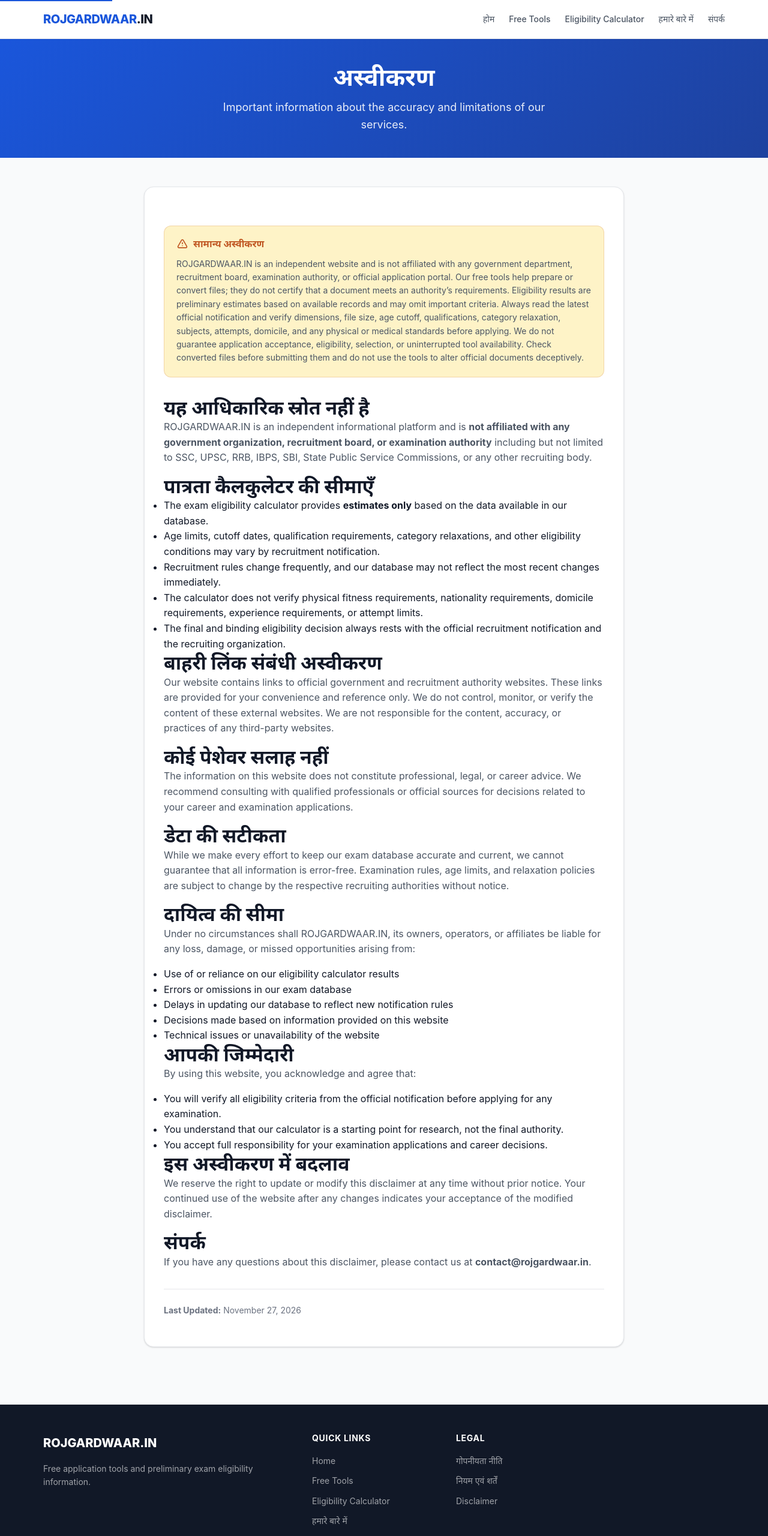
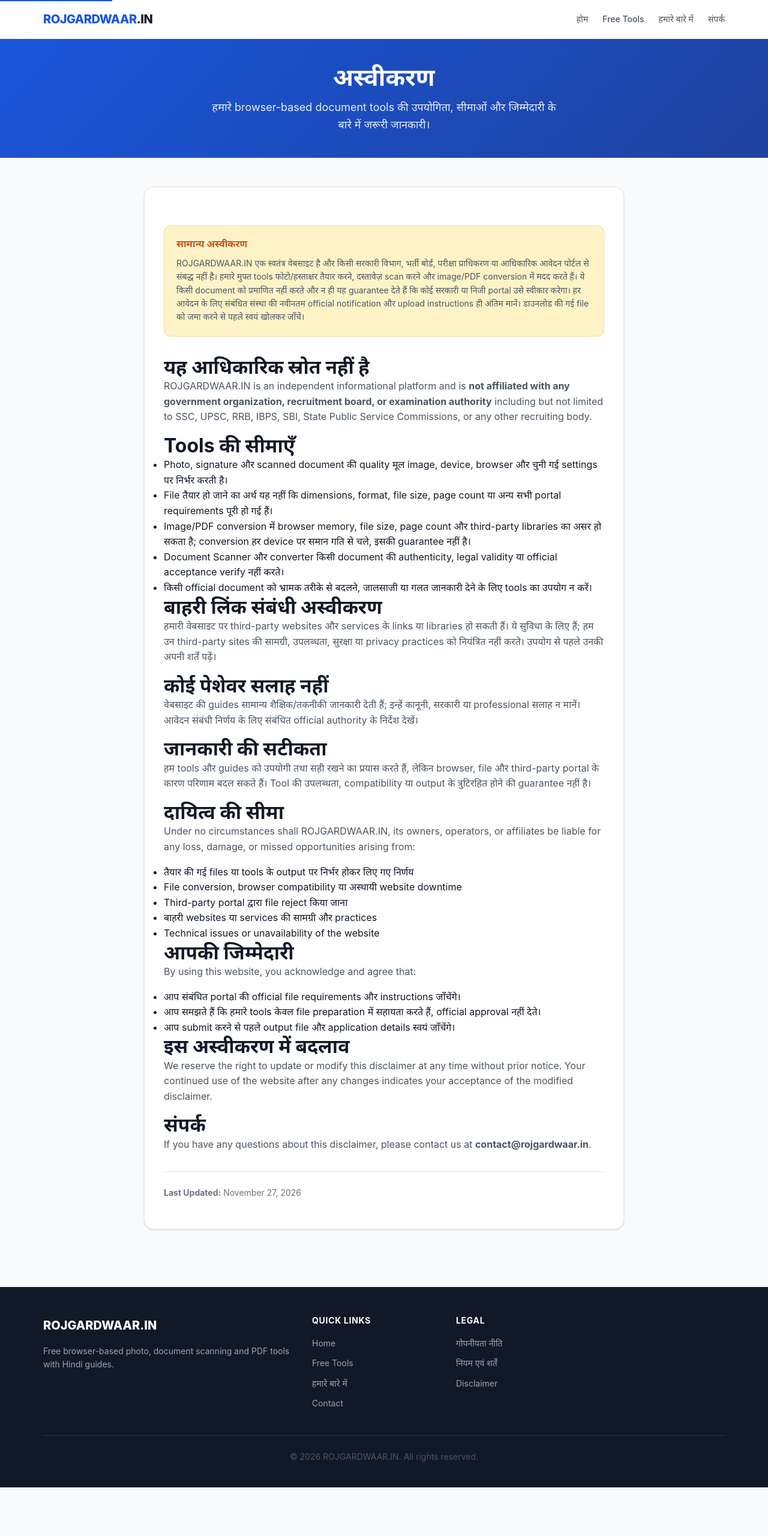
Before and after one commit to sumitkumarsharma11x-glitch/rojgardwaar.in, a plain HTML site: page pages/disclaimer.html in a window 1280 px wide. Shown: the top 2560 px of the page at 60% size. After the commit the page ends 2479 px from the top, so only its background shows below. Drawn offline with Linux system fonts and the light colour scheme.

Commit message:
Align legal pages and tools with current website focus
* Align legal and tool pages with current document-tool focus

* Align legal and tool pages with current document-tool focus

* Align legal and tool pages with current document-tool focus

* Align legal and tool pages with current document-tool focus

* Align legal and tool pages with current document-tool focus

* Align legal and tool pages with current document-tool focus

* Align legal and tool pages with current document-tool focus

* Remove retired eligibility promotion from tools and legal navigation

* Remove retired eligibility promotion from tools and legal navigation

* Remove retired eligibility promotion from tools and legal navigation

* Remove retired eligibility promotion from tools and legal navigation

* Clarify document scanner local-processing statement

```diff
--- a/pages/disclaimer.html
+++ b/pages/disclaimer.html
@@ -3,7 +3,7 @@
 <head>
   <meta charset="UTF-8">
   <meta name="viewport" content="width=device-width, initial-scale=1.0">
-  <meta name="description" content="Disclaimer for ROJGARDWAAR.IN free application tools and preliminary exam eligibility information.">
+  <meta name="description" content="ROJGARDWAAR.IN के मुफ्त फोटो, दस्तावेज़ स्कैन और PDF tools के उपयोग की सीमाएँ और अस्वीकरण।">
   <link rel="canonical" href="https://rojgardwaar.in/pages/disclaimer.html">
 <meta property="og:type" content="website"><meta property="og:site_name" content="ROJGARDWAAR.IN"><title>Disclaimer | ROJGARDWAAR.IN</title>
   <link rel="preconnect" href="https://fonts.googleapis.com">
@@ -18,7 +18,7 @@
   <header class="site-header" role="banner">
     <div class="container header-inner">
       <a href="../index.html" class="logo">ROJGARDWAAR<span>.IN</span></a>
-      <nav class="main-nav" role="navigation" aria-label="Main navigation"><a href="../index.html" class="nav-link">होम</a><a href="../form-tools.html" class="nav-link">Free Tools</a><a href="../eligibility.html" class="nav-link">Eligibility Calculator</a><a href="./about.html" class="nav-link">हमारे बारे में</a><a href="./contact.html" class="nav-link">संपर्क</a></nav>
+      <nav class="main-nav" role="navigation" aria-label="Main navigation"><a href="../index.html" class="nav-link">होम</a><a href="../form-tools.html" class="nav-link">Free Tools</a><a href="./about.html" class="nav-link">हमारे बारे में</a><a href="./contact.html" class="nav-link">संपर्क</a></nav>
       <button class="menu-toggle" id="menuToggle" aria-expanded="false" aria-controls="mobileMenu" aria-label="Toggle navigation menu">
         <svg width="24" height="24" fill="none" stroke="currentColor" viewBox="0 0 24 24"><path stroke-linecap="round" stroke-linejoin="round" stroke-width="2" d="M4 6h16M4 12h16M4 18h16"/></svg>
       </button>
@@ -35,7 +35,7 @@
     <section class="hero" style="padding: 2.5rem 0;">
       <div class="container">
         <h1>अस्वीकरण</h1>
-        <p>Important information about the accuracy and limitations of our services.</p>
+        <p>हमारे browser-based document tools की उपयोगिता, सीमाओं और जिम्मेदारी के बारे में जरूरी जानकारी।</p>
       </div>
     </section>
 
@@ -44,50 +44,48 @@
         <div class="card" style="max-width: 800px; margin: 0 auto;">
           <div class="card-body">
             <div class="disclaimer-box" style="margin-bottom: 2rem;">
-              <h3>
-                <svg width="20" height="20" fill="none" stroke="currentColor" viewBox="0 0 24 24"><path stroke-linecap="round" stroke-linejoin="round" stroke-width="2" d="M12 9v2m0 4h.01m-6.938 4h13.856c1.54 0 2.502-1.667 1.732-3L13.732 4c-.77-1.333-2.694-1.333-3.464 0L3.34 16c-.77 1.333.192 3 1.732 3z"/></svg>
-                सामान्य अस्वीकरण
-              </h3>
-              <p>ROJGARDWAAR.IN is an independent website and is not affiliated with any government department, recruitment board, examination authority, or official application portal. Our free tools help prepare or convert files; they do not certify that a document meets an authority’s requirements. Eligibility results are preliminary estimates based on available records and may omit important criteria. Always read the latest official notification and verify dimensions, file size, age cutoff, qualifications, category relaxation, subjects, attempts, domicile, and any physical or medical standards before applying. We do not guarantee application acceptance, eligibility, selection, or uninterrupted tool availability. Check converted files before submitting them and do not use the tools to alter official documents deceptively.</p>
+              <h3>सामान्य अस्वीकरण</h3>
+              <p>ROJGARDWAAR.IN एक स्वतंत्र वेबसाइट है और किसी सरकारी विभाग, भर्ती बोर्ड, परीक्षा प्राधिकरण या आधिकारिक आवेदन पोर्टल से संबद्ध नहीं है। हमारे मुफ्त tools फोटो/हस्ताक्षर तैयार करने, दस्तावेज़ scan करने और image/PDF conversion में मदद करते हैं। ये किसी document को प्रमाणित नहीं करते और न ही यह guarantee देते हैं कि कोई सरकारी या निजी portal उसे स्वीकार करेगा। हर आवेदन के लिए संबंधित संस्था की नवीनतम official notification और upload instructions ही अंतिम मानें। डाउनलोड की गई file को जमा करने से पहले स्वयं खोलकर जाँचें।</p>
             </div>
 
             <h2>यह आधिकारिक स्रोत नहीं है</h2>
             <p>ROJGARDWAAR.IN is an independent informational platform and is <strong>not affiliated with any government organization, recruitment board, or examination authority</strong> including but not limited to SSC, UPSC, RRB, IBPS, SBI, State Public Service Commissions, or any other recruiting body.</p>
 
-            <h2>पात्रता कैलकुलेटर की सीमाएँ</h2>
+            <h2>Tools की सीमाएँ</h2>
             <ul>
-              <li>The exam eligibility calculator provides <strong>estimates only</strong> based on the data available in our database.</li>
-              <li>Age limits, cutoff dates, qualification requirements, category relaxations, and other eligibility conditions may vary by recruitment notification.</li>
-              <li>Recruitment rules change frequently, and our database may not reflect the most recent changes immediately.</li>
-              <li>The calculator does not verify physical fitness requirements, nationality requirements, domicile requirements, experience requirements, or attempt limits.</li>
-              <li>The final and binding eligibility decision always rests with the official recruitment notification and the recruiting organization.</li>
+              <li>Photo, signature और scanned document की quality मूल image, device, browser और चुनी गई settings पर निर्भर करती है।</li>
+              <li>File तैयार हो जाने का अर्थ यह नहीं कि dimensions, format, file size, page count या अन्य सभी portal requirements पूरी हो गई हैं।</li>
+              <li>Image/PDF conversion में browser memory, file size, page count और third-party libraries का असर हो सकता है; conversion हर device पर समान गति से चले, इसकी guarantee नहीं है।</li>
+              <li>Document Scanner और converter किसी document की authenticity, legal validity या official acceptance verify नहीं करते।</li>
+              <li>किसी official document को भ्रामक तरीके से बदलने, जालसाजी या गलत जानकारी देने के लिए tools का उपयोग न करें।</li>
             </ul>
 
             <h2>बाहरी लिंक संबंधी अस्वीकरण</h2>
-            <p>Our website contains links to official government and recruitment authority websites. These links are provided for your convenience and reference only. We do not control, monitor, or verify the content of these external websites. We are not responsible for the content, accuracy, or practices of any third-party websites.</p>
+            <p>हमारी वेबसाइट पर third-party websites और services के links या libraries हो सकती हैं। ये सुविधा के लिए हैं; हम उन third-party sites की सामग्री, उपलब्धता, सुरक्षा या privacy practices को नियंत्रित नहीं करते। उपयोग से पहले उनकी अपनी शर्तें पढ़ें।</p>
 
             <h2>कोई पेशेवर सलाह नहीं</h2>
-            <p>The information on this website does not constitute professional, legal, or career advice. We recommend consulting with qualified professionals or official sources for decisions related to your career and examination applications.</p>
+            <p>वेबसाइट की guides सामान्य शैक्षिक/तकनीकी जानकारी देती हैं; इन्हें कानूनी, सरकारी या professional सलाह न मानें। आवेदन संबंधी निर्णय के लिए संबंधित official authority के निर्देश देखें।</p>
 
-            <h2>डेटा की सटीकता</h2>
-            <p>While we make every effort to keep our exam database accurate and current, we cannot guarantee that all information is error-free. Examination rules, age limits, and relaxation policies are subject to change by the respective recruiting authorities without notice.</p>
+            <h2>जानकारी की सटीकता</h2>
+            <p>हम tools और guides को उपयोगी तथा सही रखने का प्रयास करते हैं, लेकिन browser, file और third-party portal के कारण परिणाम बदल सकते हैं। Tool की उपलब्धता, compatibility या output के त्रुटिरहित होने की guarantee नहीं है।</p>
 
             <h2>दायित्व की सीमा</h2>
             <p>Under no circumstances shall ROJGARDWAAR.IN, its owners, operators, or affiliates be liable for any loss, damage, or missed opportunities arising from:</p>
             <ul>
-              <li>Use of or reliance on our eligibility calculator results</li>
-              <li>Errors or omissions in our exam database</li>
-              <li>Delays in updating our database to reflect new notification rules</li>
-              <li>Decisions made based on information provided on this website</li>
+              <li>तैयार की गई files या tools के output पर निर्भर होकर लिए गए निर्णय</li>
+              <li>File conversion, browser compatibility या अस्थायी website downtime</li>
+              <li>Third-party portal द्वारा file reject किया जाना</li>
+              <li>बाहरी websites या services की सामग्री और practices</li>
+
               <li>Technical issues or unavailability of the website</li>
             </ul>
 
             <h2>आपकी जिम्मेदारी</h2>
             <p>By using this website, you acknowledge and agree that:</p>
             <ul>
-              <li>You will verify all eligibility criteria from the official notification before applying for any examination.</li>
-              <li>You understand that our calculator is a starting point for research, not the final authority.</li>
-              <li>You accept full responsibility for your examination applications and career decisions.</li>
+              <li>आप संबंधित portal की official file requirements और instructions जाँचेंगे।</li>
+              <li>आप समझते हैं कि हमारे tools केवल file preparation में सहायता करते हैं, official approval नहीं देते।</li>
+              <li>आप submit करने से पहले output file और application details स्वयं जाँचेंगे।</li>
             </ul>
 
             <h2>इस अस्वीकरण में बदलाव</h2>
@@ -110,11 +108,11 @@
       <div class="footer-grid">
         <div>
           <div class="footer-brand">ROJGARDWAAR.IN</div>
-          <p class="footer-desc">Free application tools and preliminary exam eligibility information.</p>
+          <p class="footer-desc">Free browser-based photo, document scanning and PDF tools with Hindi guides.</p>
         </div>
         <div>
           <h4 class="footer-heading">Quick Links</h4>
-          <ul class="footer-links"><li><a href="../index.html">Home</a></li><li><a href="../form-tools.html">Free Tools</a></li><li><a href="../eligibility.html">Eligibility Calculator</a></li><li><a href="./about.html">हमारे बारे में</a></li><li><a href="./contact.html">Contact</a></li></ul>
+          <ul class="footer-links"><li><a href="../index.html">Home</a></li><li><a href="../form-tools.html">Free Tools</a></li><li><a href="./about.html">हमारे बारे में</a></li><li><a href="./contact.html">Contact</a></li></ul>
         </div>
         <div>
           <h4 class="footer-heading">Legal</h4>
```
Also changed, not shown: form-tools.html (+2 -3 lines), pages/privacy-policy.html (+12 -12 lines), pages/terms.html (+12 -12 lines), tools/document-scanner.html (+3 -3 lines), tools/image-pdf.html (+1 -1 lines), tools/photo-signature.html (+2 -2 lines).
